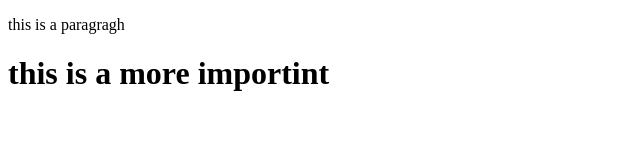
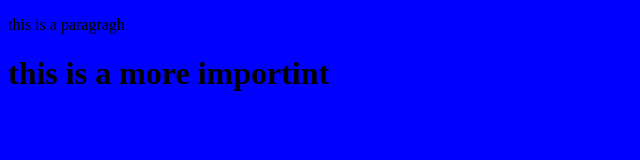
Before and after one commit to sirweird/lesson-space, a plain HTML site: page index.html in a window 1280 px wide. Shown: the whole page, without its empty margins (0-640 px from the left). Drawn offline with Linux system fonts and the light colour scheme.

Commit message:
Update index.html

```diff
--- a/index.html
+++ b/index.html
@@ -1,7 +1,7 @@
 <!doctYPe        htMl>
   <html>
   <head><title>lesson one</title></head>
-  <body bg="0000ff">
+  <body bgcolor="0000ff">
     <p>this is a paragragh</p>
     <h1>this is a more importint<h1>
   </body>
```
